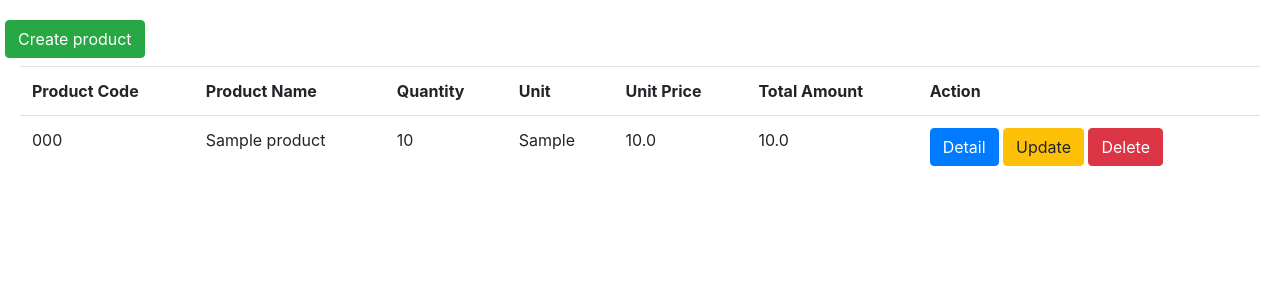
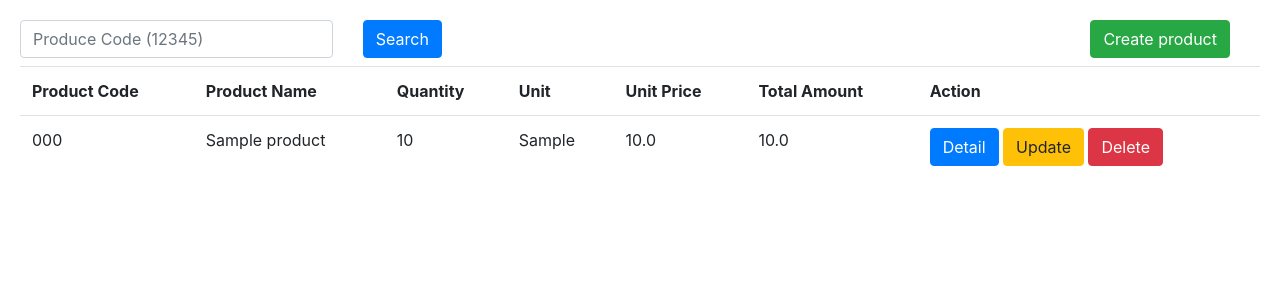
Before and after one commit to quangnhan/tma-rpa-web, a Django app: page / in a window 1280 px wide. Shown: the part 68-368 px from the top of the page. Run offline with Django 3.2, Linux system fonts and the light colour scheme; a user stored in the database is signed in; tables that the repository leaves empty hold one stand-in row (values such as "Sample post"); some libraries are stand-ins or nearby versions.

Commit message:
add search

```diff
--- a/products/views.py
+++ b/products/views.py
@@ -7,6 +7,13 @@ class ProductListView(ListView):
     model = Product
     template_name = 'products/product_list.html'
     context_object_name = 'list_all_products'
+
+    def get_queryset(self):
+        code = self.request.GET.get('code', None)
+        if code:
+            qs = Product.objects.filter(code=code)
+            return qs
+        return super().get_queryset()
 
 class ProductDetailView(DetailView):
     model = Product
--- a/templates/base/base.html
+++ b/templates/base/base.html
@@ -2,6 +2,7 @@
 <html>
 <head>
     <link rel="stylesheet" href="https://stackpath.bootstrapcdn.com/bootstrap/4.3.1/css/bootstrap.min.css" integrity="sha384-ggOyR0iXCbMQv3Xipma34MD+dH/1fQ784/j6cY/iJTQUOhcWr7x9JvoRxT2MZw1T" crossorigin="anonymous">
+    <script src="https://code.jquery.com/jquery-3.6.0.js" integrity="sha256-H+K7U5CnXl1h5ywQfKtSj8PCmoN9aaq30gDh27Xc0jk=" crossorigin="anonymous"></script>
 </head>
 <body>
     {% include 'base/header.html' %}
--- a/templates/products/product_list.html
+++ b/templates/products/product_list.html
@@ -2,7 +2,17 @@
 {% extends 'base/base.html' %}
 {% block content %}
 <div class="row">
-    <a href="{% url 'product_create' %}" class="btn btn-success">Create product</a>
+    <div class="col-10 row">
+        <div class="col-4">
+            <input class="form-control" id='input_search' placeholder="Produce Code (12345)" value="{{request.GET.code}}">
+        </div>
+        <div class="col-2">
+            <a id='btn_search' href="{% url 'product_list' %}" class="btn btn-primary ">Search</a>
+        </div>
+    </div>
+    <div class="col-2 float-left">
+        <a href="{% url 'product_create' %}" class="btn btn-success float-right">Create product</a>
+    </div>
 </div>
 
 <table class="mt-2 table">
@@ -31,4 +41,12 @@
         </tr>
     {% endfor %}
 </table>
+
+<script>
+    $('#input_search').change(function(){
+        var q = $('#input_search').val()
+        $('#btn_search').attr('href', "{% url 'product_list' %}" + "?code=" + q)
+        }
+    )
+</script>
 {% endblock content %}
```
